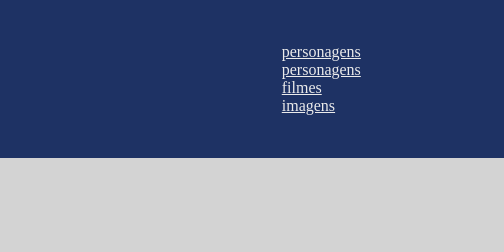
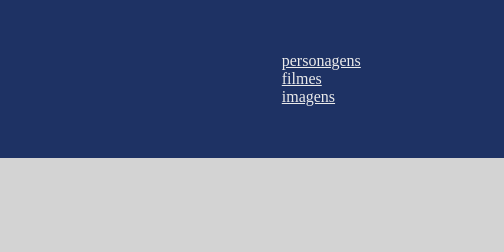
Before and after one commit to matheusmelo18/golden, a plain HTML site: page pratica/index.html in a window 1280 px wide. Shown: the full height of the page, 776-1280 px from the left. Drawn offline with Linux system fonts and the light colour scheme.

Commit message:
atualizado

```diff
--- a/pratica/index.html
+++ b/pratica/index.html
@@ -14,7 +14,6 @@
         <nav>
             <ul>
                 <li><a href="#">personagens</a></li>
-                <li><a href="#">personagens</a></li>
                 <li><a href="#">filmes</a></li>
                 <li><a href="#">imagens</a></li>
             </ul>
```
